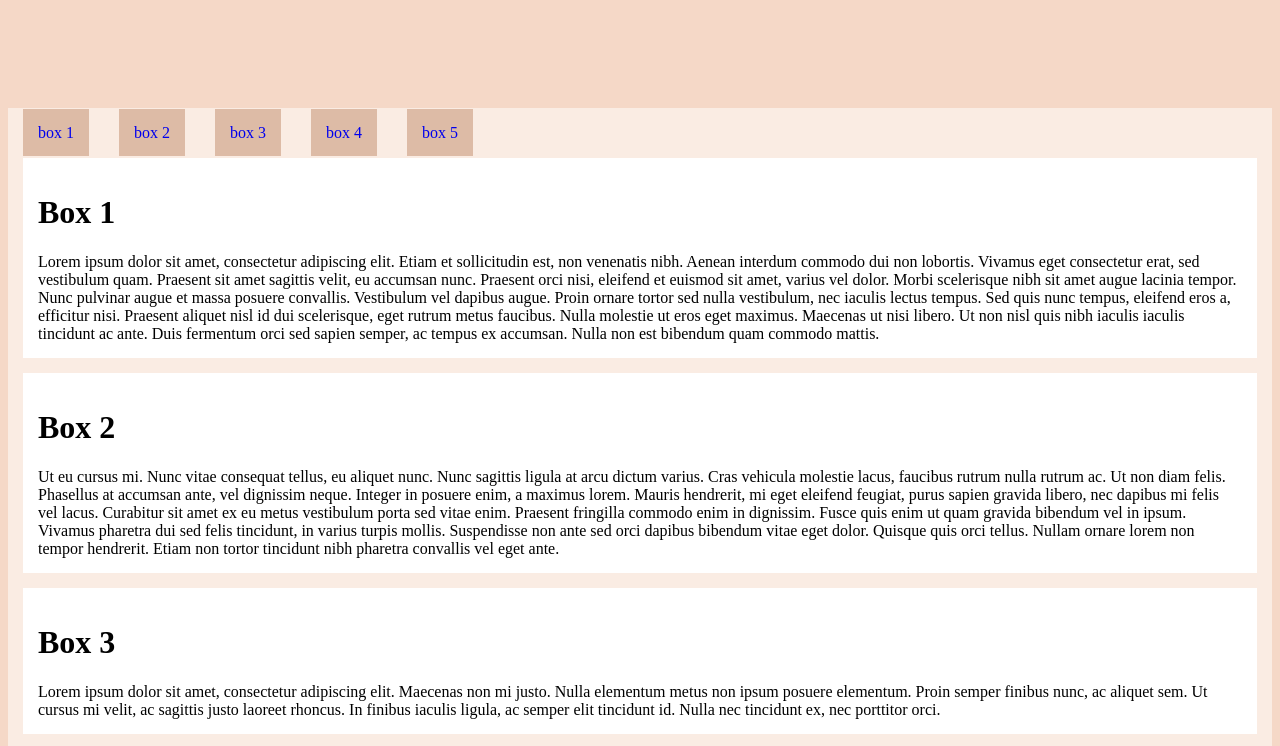
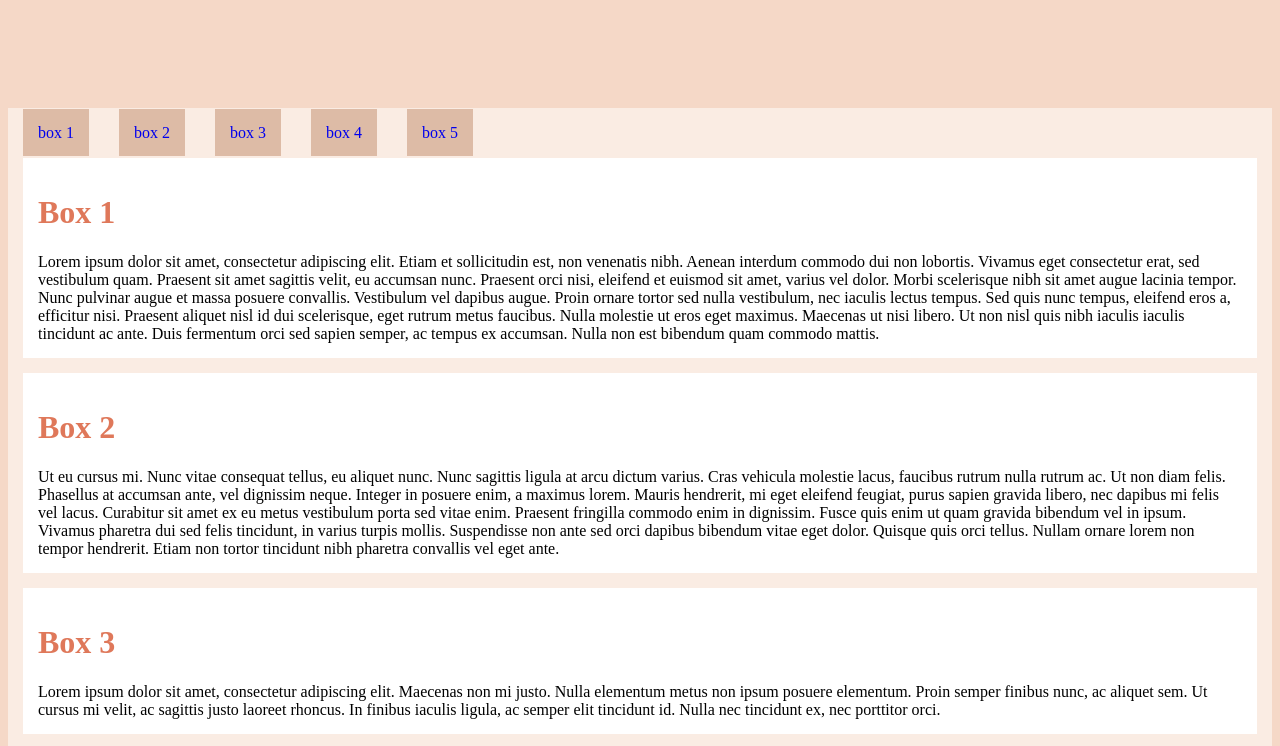
Before and after one commit to chloerdevries/webpage3, a plain HTML site: page index.html in a window 1280 px wide. Shown: the top 746 px of the page. Drawn offline with Linux system fonts and the light colour scheme.

Commit message:
Update mystyle.css

```diff
--- a/mystyle.css
+++ b/mystyle.css
@@ -18,6 +18,9 @@ margin: 15px;
 
 }
 
+h1{
+  color: #DF785A
+}
 ul{
   list-style-type: none;
   padding: 0px ;
```
